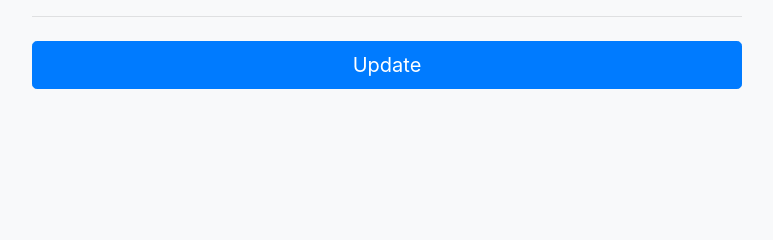
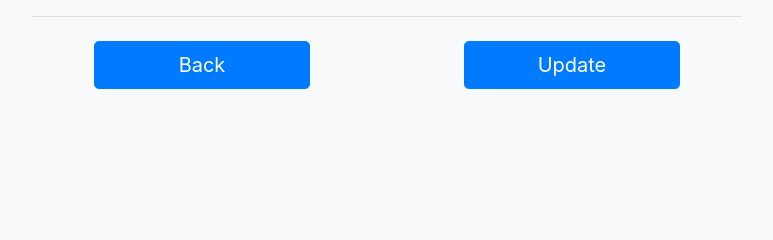
Before and after one commit to kunal1025/Atlanta-Beltline, a Flask app: template templates/transit/edit_transit.html in a window 1280 px wide. Shown: the part 279-519 px from the top of the page, without its empty margins (253-1026 px from the left). Run offline with Flask 2, Linux system fonts and the light colour scheme; the template is opened without the code that fills it, so the values that code supplies are empty; some libraries are stand-ins or nearby versions.

Commit message:
Update edit_transit.html

```diff
--- a/templates/transit/edit_transit.html
+++ b/templates/transit/edit_transit.html
@@ -64,7 +64,20 @@
                     </tbody>
                 </table>
                 <hr class="mb-4">
-                <button class="btn btn-primary btn-lg btn-block" type="submit">Update</button>
+                <div class="row">
+                    <div class="col-md-4 offset-md-1">
+                        <button class="btn btn-primary btn-lg btn-block" type="submit">Back</button>
+                    </div>
+
+                    <div class="col-md-2">
+                        <label for=""> </label>
+                        <p></p>
+                    </div>
+
+                    <div class="col-md-4">
+                        <button class="btn btn-primary btn-lg btn-block" type="submit">Update</button>
+                    </div>
+                </div>
             </form>
         </div>
     </div>
```
